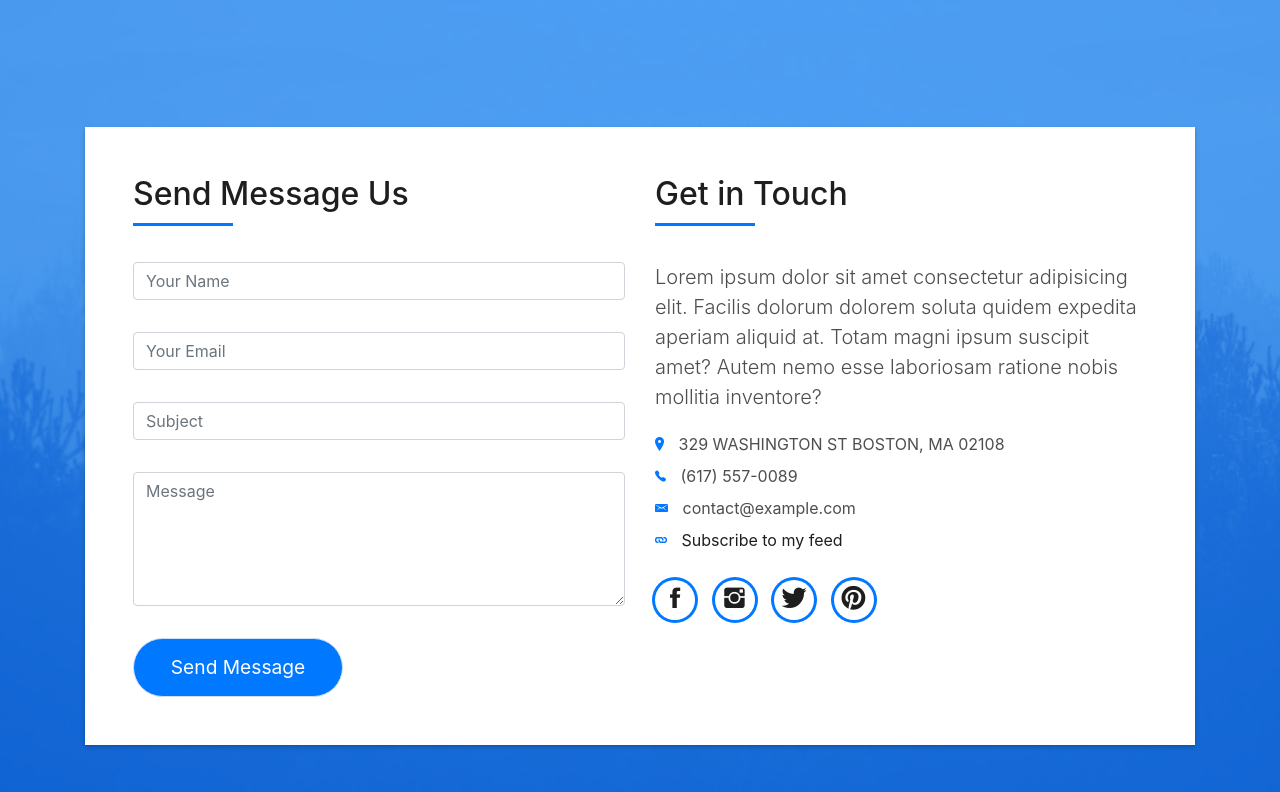
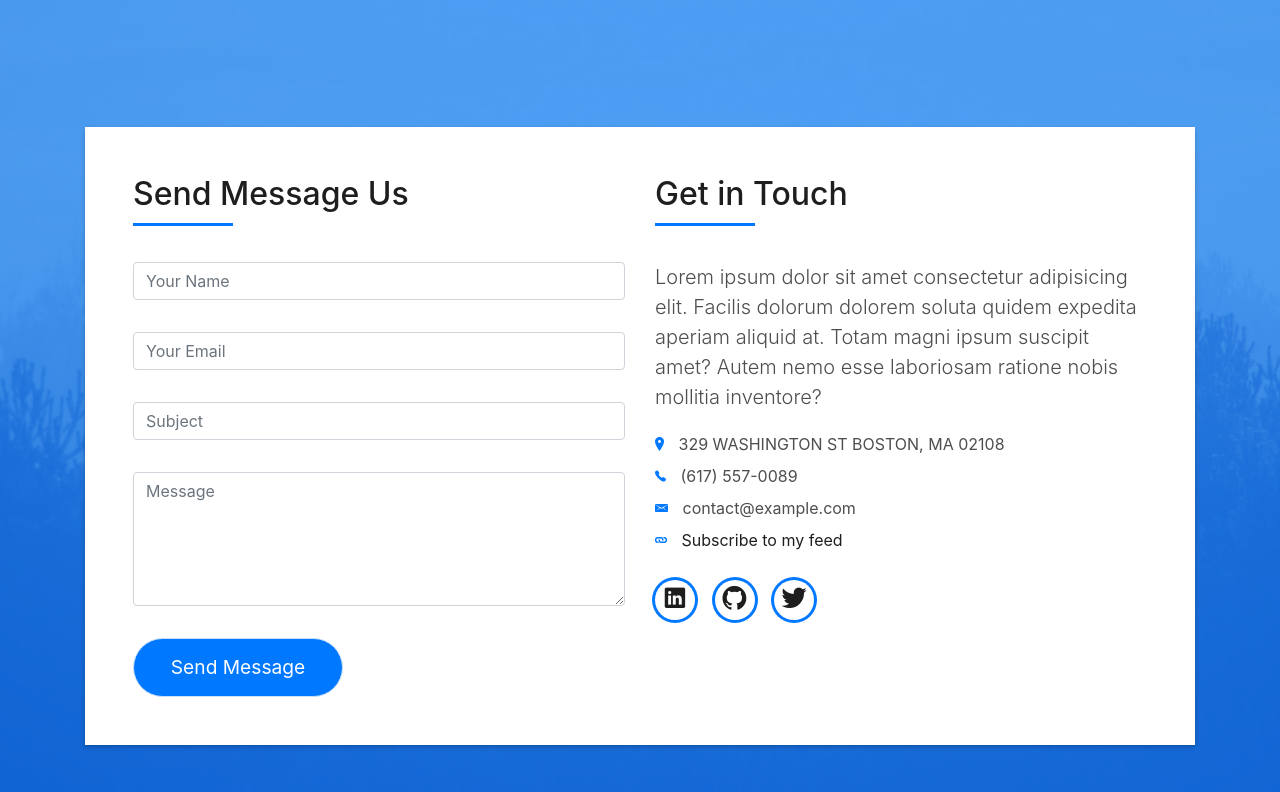
Before and after one commit to ElimuStuart/devfolio, a Django app: page / in a window 1280 px wide. Shown: the part 4976-5768 px from the top of the page. Run offline with Django 3.2, Linux system fonts and the light colour scheme; data that the repository does not hold is empty; some libraries are stand-ins or nearby versions; some web fonts are replaced.

Commit message:
add social links

```diff
--- a/blog/urls.py
+++ b/blog/urls.py
@@ -27,7 +27,7 @@ sitemaps = {
 }
 
 urlpatterns = [
-    path('admin/', admin.site.urls),
+    path('devs/', admin.site.urls),
     path('tinymce/', include('tinymce.urls')),
     path('', include('posts.urls', namespace='posts')),
     path('sitemap.xml', sitemap, {'sitemaps':sitemaps},name='django.contrib.sitemaps.views.sitemap'),
--- a/templates/index.html
+++ b/templates/index.html
@@ -602,10 +602,9 @@
                   </div>
                   <div class="socials">
                     <ul>
-                      <li><a href=""><span class="ico-circle"><i class="ion-social-facebook"></i></span></a></li>
-                      <li><a href=""><span class="ico-circle"><i class="ion-social-instagram"></i></span></a></li>
-                      <li><a href=""><span class="ico-circle"><i class="ion-social-twitter"></i></span></a></li>
-                      <li><a href=""><span class="ico-circle"><i class="ion-social-pinterest"></i></span></a></li>
+                      <li><a href="www.linkedin.com/in/stuartelimu"><span class="ico-circle"><i class="ion-social-linkedin"></i></span></a></li>
+                      <li><a href="https://github.com/stuartelimu"><span class="ico-circle"><i class="ion-social-github"></i></span></a></li>
+                      <li><a href="https://twitter.com/stuartelimu"><span class="ico-circle"><i class="ion-social-twitter"></i></span></a></li>
                     </ul>
                   </div>
                 </div>
```
